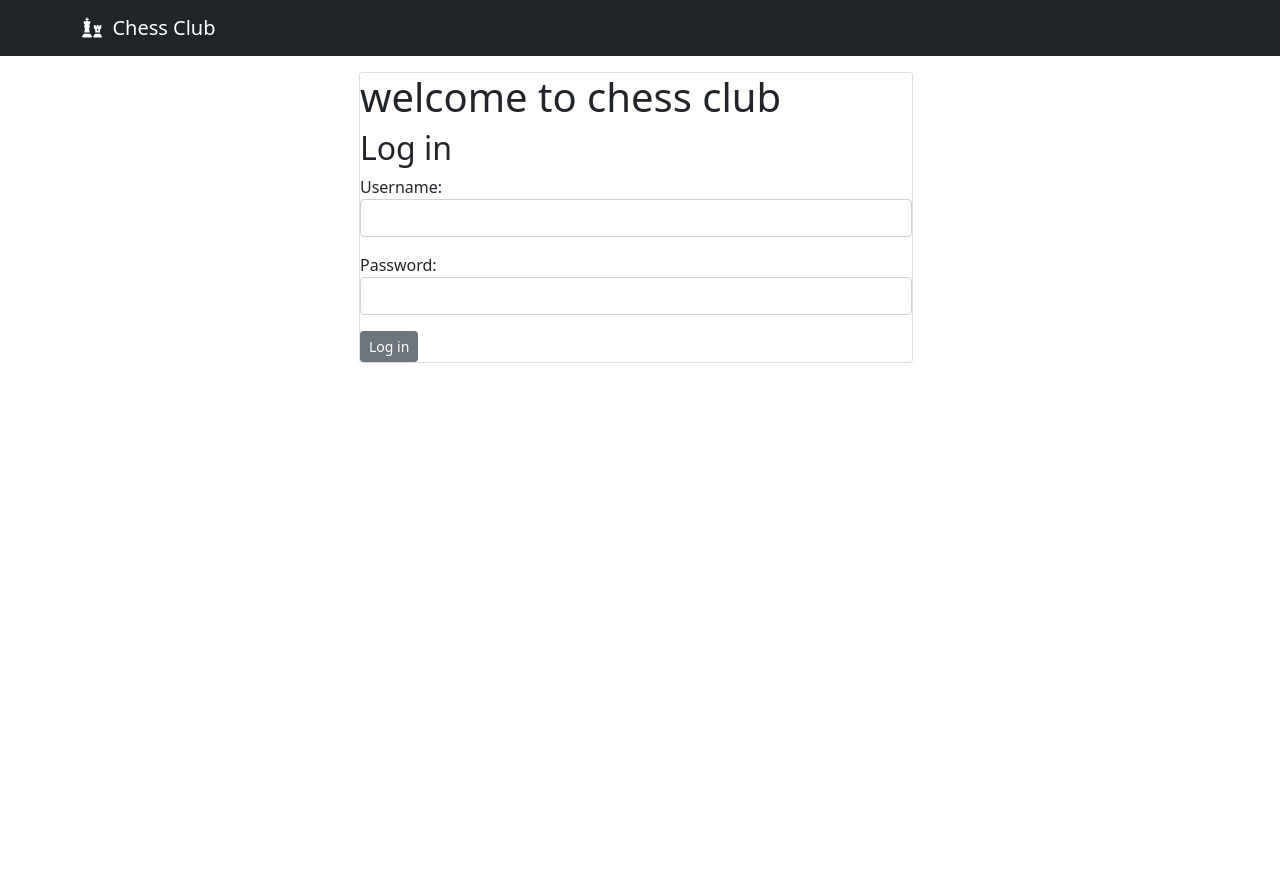
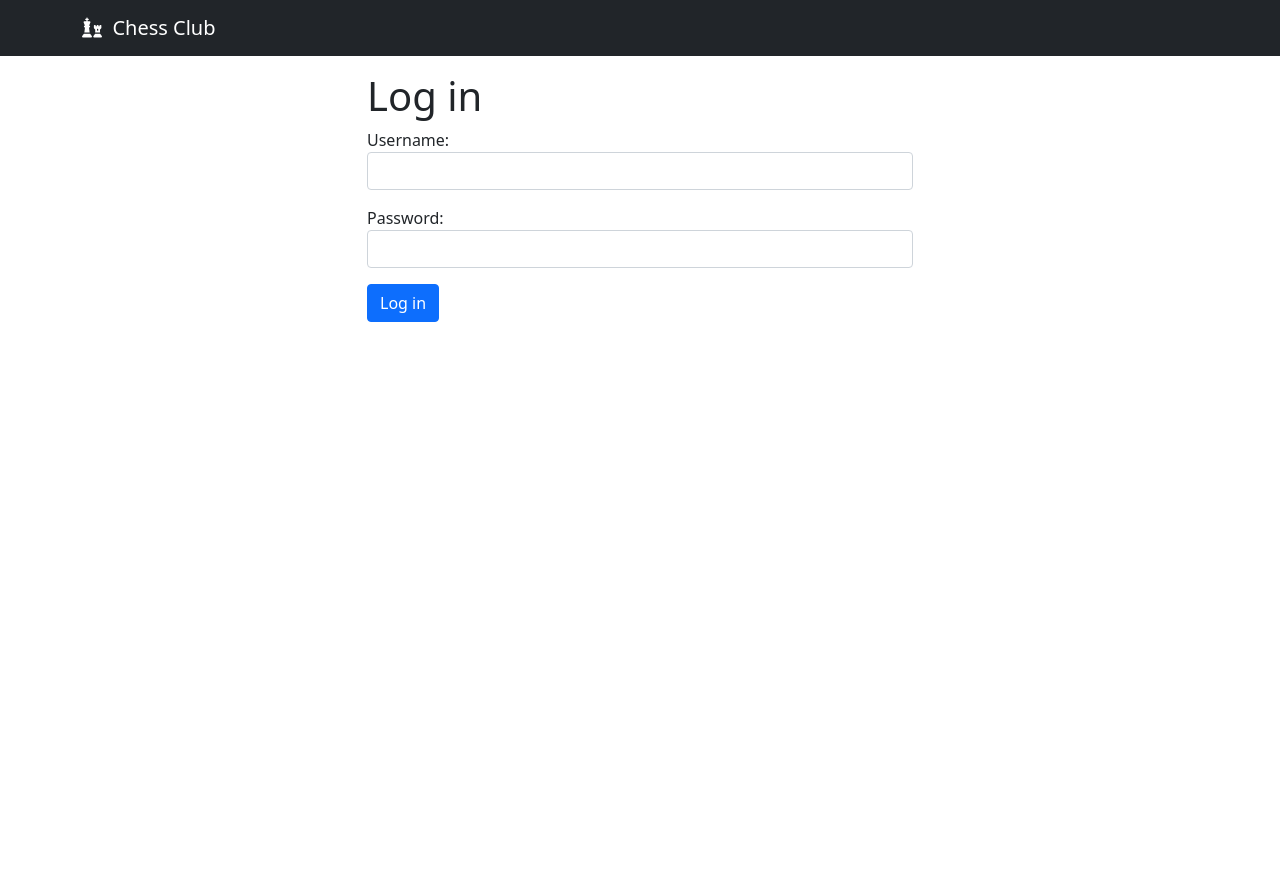
Before and after one commit to dejamiko/chess_club, a Django app: page /log_in/ in a window 1280 px wide. After the commit the page ends 322 px from the top, so only its background shows below. Run offline with Django 3.2, Linux system fonts and the light colour scheme; some libraries are stand-ins or nearby versions.

Commit message:
Make log_in look cleaner

```diff
--- a/clubs/templates/log_in.html
+++ b/clubs/templates/log_in.html
@@ -1,13 +1,9 @@
 {% extends 'base_content.html' %}
 {% block content %}
-<div class="container vh-100">
-  <div class="row h-100">
-    <div class="col-9" my-auto>
-      <div class="card offset-sm-1 offset-md-3 offset-lg-4">
-        <!-- This will be edited ^^^^^^^^^^^^^^^^
-          to keep the log in page in the middle!-->
-        <h1>welcome to chess club</h1>
-        <h2>Log in</h2>
+<div class="container">
+    <div class="row">
+        <div class="col-sm-12 col-md-6 offset-md-3">
+            <h1>Log in</h1>
             {% for message in messages %}
             <p><b>{{ message }}</b></p>
             {% endfor %}
@@ -15,8 +11,7 @@
                 {% csrf_token %}
                 <input type="hidden" name="next" value="{{ next }}">
                 {% include 'partials/bootstrap_form.html' with form=form %}
-          <input type="submit" value="Log in" class="btn btn-sm btn-secondary">
-      </div>
+                <input type="submit" value="Log in" class="btn btn-primary">
         </div>
     </div>
 </div>
```
Lines whose indentation alone changed are shown as unchanged.
